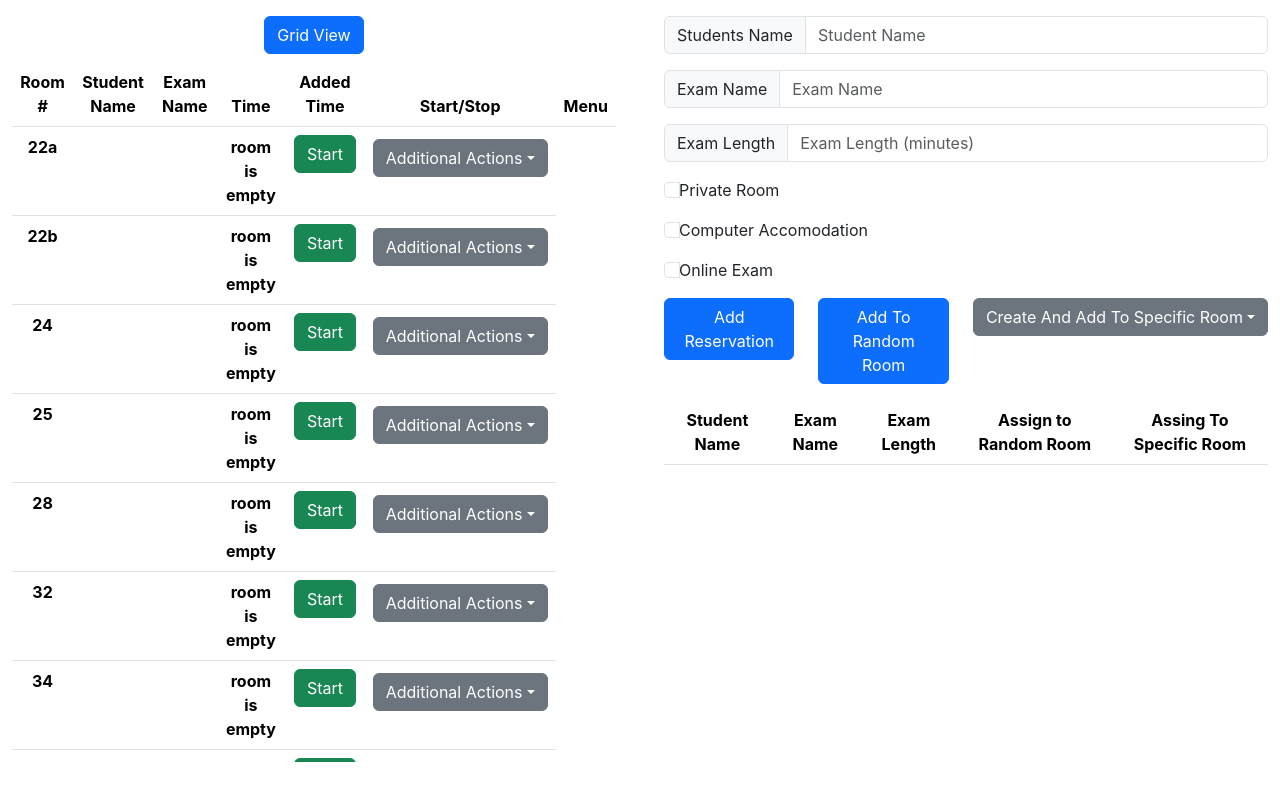
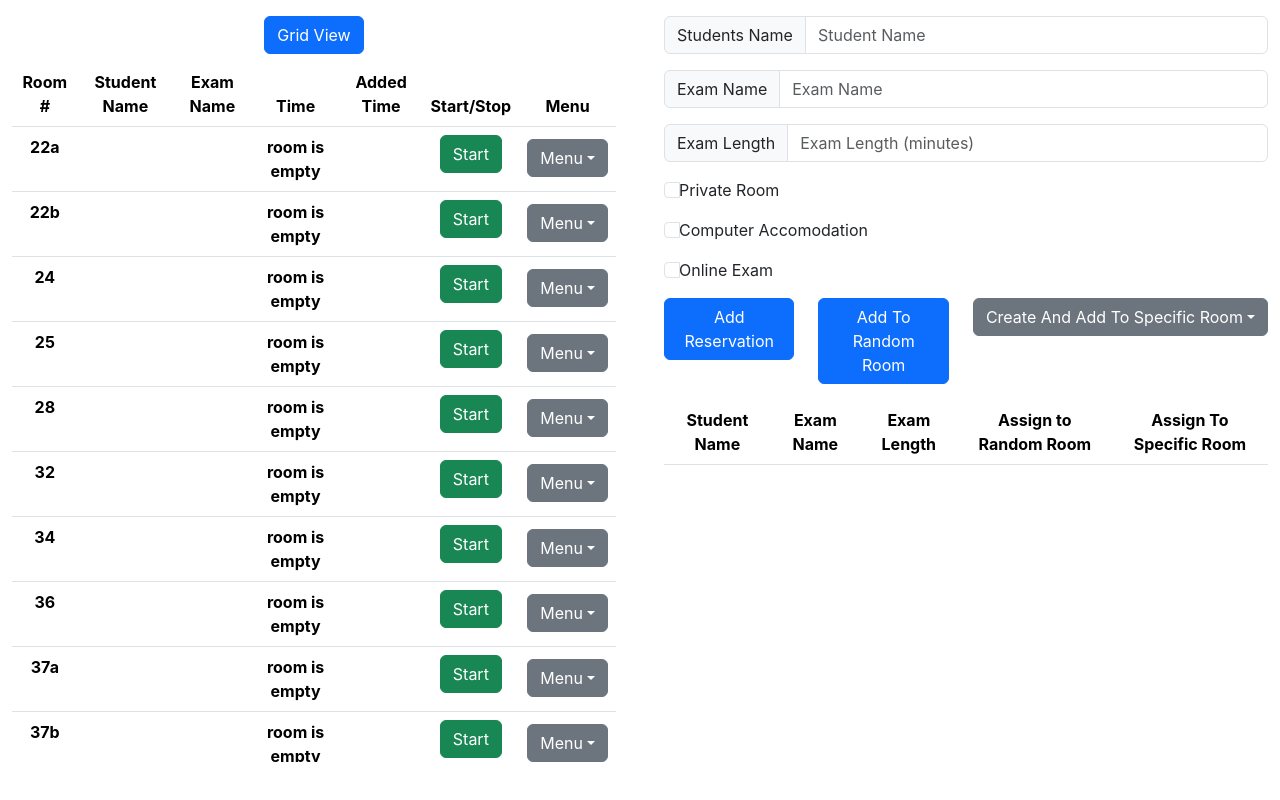
Before and after one commit to samcb234/RoomTimer, a React (Create React App) app in the folder drc-timer/: page / in a window 1280 px wide. Built offline with nearby package versions, Linux system fonts and the light colour scheme.

Commit message:
saving changes

```diff
--- a/drc-timer/src/Layout/ReservationTable/ReservationTable.tsx
+++ b/drc-timer/src/Layout/ReservationTable/ReservationTable.tsx
@@ -24,7 +24,7 @@ export const ReservationTable: React.FC<{reservations: Reservation[], assign:any
                             Assign to Random Room
                         </th>
                         <th scope="col">
-                            Assing To Specific Room
+                            Assign To Specific Room
                         </th>
                     </tr>
                 </thead>
--- a/drc-timer/src/Layout/RoomTable/RoomRow.tsx
+++ b/drc-timer/src/Layout/RoomTable/RoomRow.tsx
@@ -18,7 +18,7 @@ export const RoomRow: React.FC<{ room: Room, moveResToQueue: any, updateAvailabl
         else if (props.room.reservation === undefined || props.room.reservation === null) {
             setRowColor('') //white
         }
-        else if (!runTimer) {
+        else if (!runTimer && props.room.reservation?.timeCheckSeconds() !== 0) {
             setRowColor('primary') //blue
         }
 
@@ -43,8 +43,12 @@ export const RoomRow: React.FC<{ room: Room, moveResToQueue: any, updateAvailabl
 
     const updateTimer = () => {
         if (props.room.reservation !== null && props.room.reservation !== undefined) {
-            const reservation: Reservation = props.room.reservation
-            setDisplayString(formatTime(reservation.timeCheckSeconds()))
+            const timeLeft: number = props.room.reservation.timeCheckSeconds()
+            if(timeLeft <= 0){
+                setDisplayString('0:0:0')
+            } else {
+                setDisplayString(formatTime(timeLeft))
+            }
             return
         }
         setDisplayString('room is empty')
@@ -126,13 +130,16 @@ export const RoomRow: React.FC<{ room: Room, moveResToQueue: any, updateAvailabl
                         {displayString}
                     </th>
                     <th>
+                        {props.room.reservation?.timeAdded === 0 ? <></> : <>{props.room.reservation?.timeAdded}</>}
+                    </th>
+                    <th>
                         <button className={!runTimer ? "btn btn-success" : "btn btn-danger"} onClick={() => startStopClick()}>{runTimer ? 'Stop' : 'Start'}</button>
 
                     </th>
                     <th>
                         <div className="dropdown mt-1">
                             <button className="btn btn-secondary dropdown-toggle" type="button" data-bs-toggle="dropdown" aria-expanded="false">
-                                Additional Actions
+                                Menu
                             </button>
                             <ul className="dropdown-menu">
                                 <li><a className="dropdown-item" href="#" onClick={() => moveResToQueue()}>Return Exam To Queue</a></li>
@@ -159,7 +166,7 @@ export const RoomRow: React.FC<{ room: Room, moveResToQueue: any, updateAvailabl
 
                             <div className="dropdown mt-1">
                                 <button className="btn btn-secondary dropdown-toggle" type="button" data-bs-toggle="dropdown" aria-expanded="false">
-                                    Additional Actions
+                                    Menu
                                 </button>
                                 <ul className="dropdown-menu">
                                     <li><a className="dropdown-item" href="#" onClick={() => moveResToQueue()}>Return Exam To Queue</a></li>
--- a/drc-timer/src/models/Reservation.ts
+++ b/drc-timer/src/models/Reservation.ts
@@ -5,6 +5,7 @@ class Reservation {
      examName: string
      startTime: Date | null
      totalTimeOnExam: number //seconds
+     timeAdded: number
      privateRoom: boolean
      computerNeeded: boolean
      onlineExam: boolean
@@ -15,6 +16,7 @@ class Reservation {
         this.startTime = startTime
         this.privateRoom = privateRoom
         this.totalTimeOnExam = totalTimeOnExam
+        this.timeAdded = 0
         this.computerNeeded = computerNeeded
         this.onlineExam = onlineExam
     }
@@ -51,6 +53,7 @@ class Reservation {
 
     addTime(timeToAdd: number){
         this.totalTimeOnExam = this.totalTimeOnExam + timeToAdd
+        this.timeAdded = this.timeAdded + timeToAdd
     }
 
 }
```
